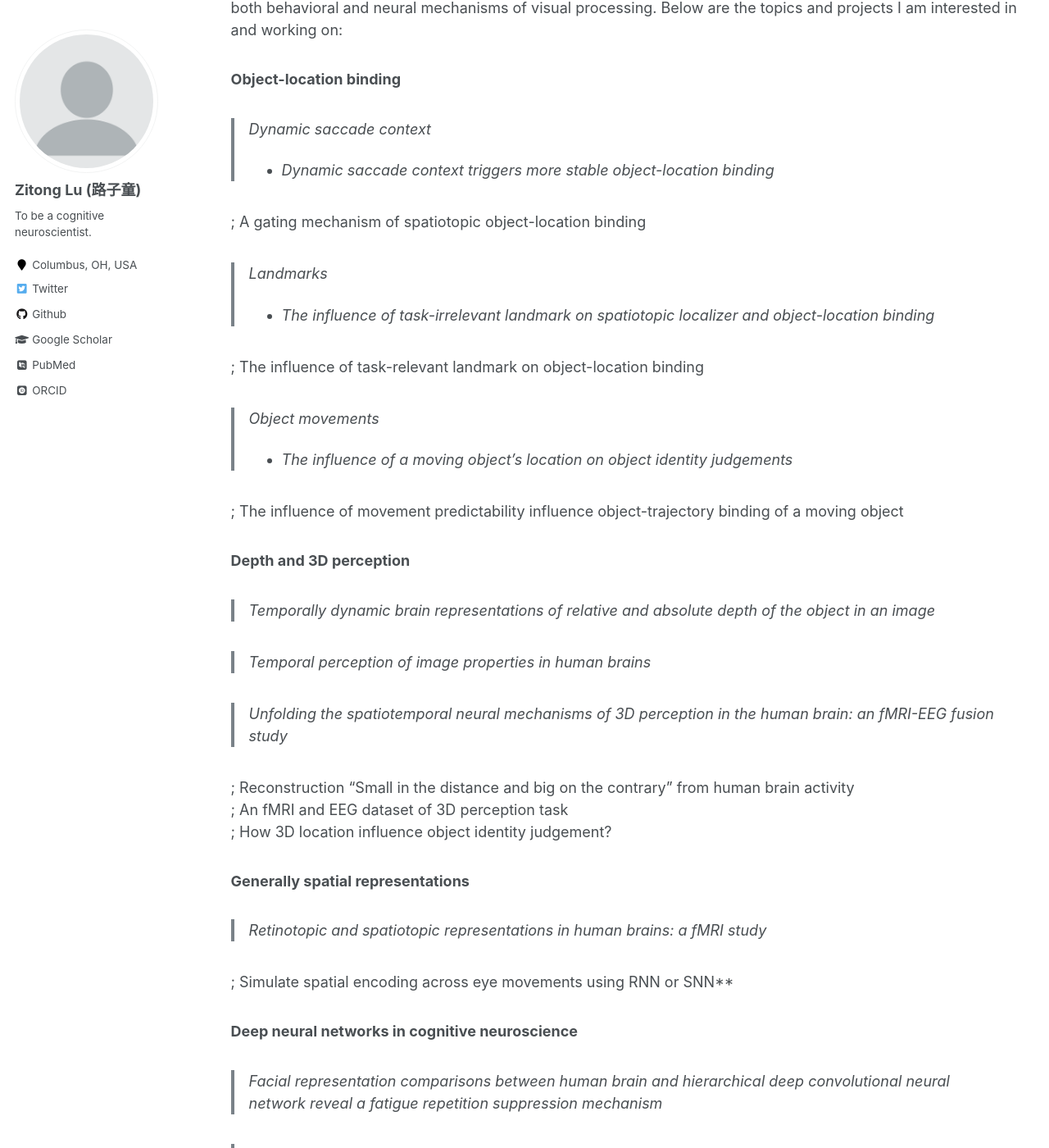
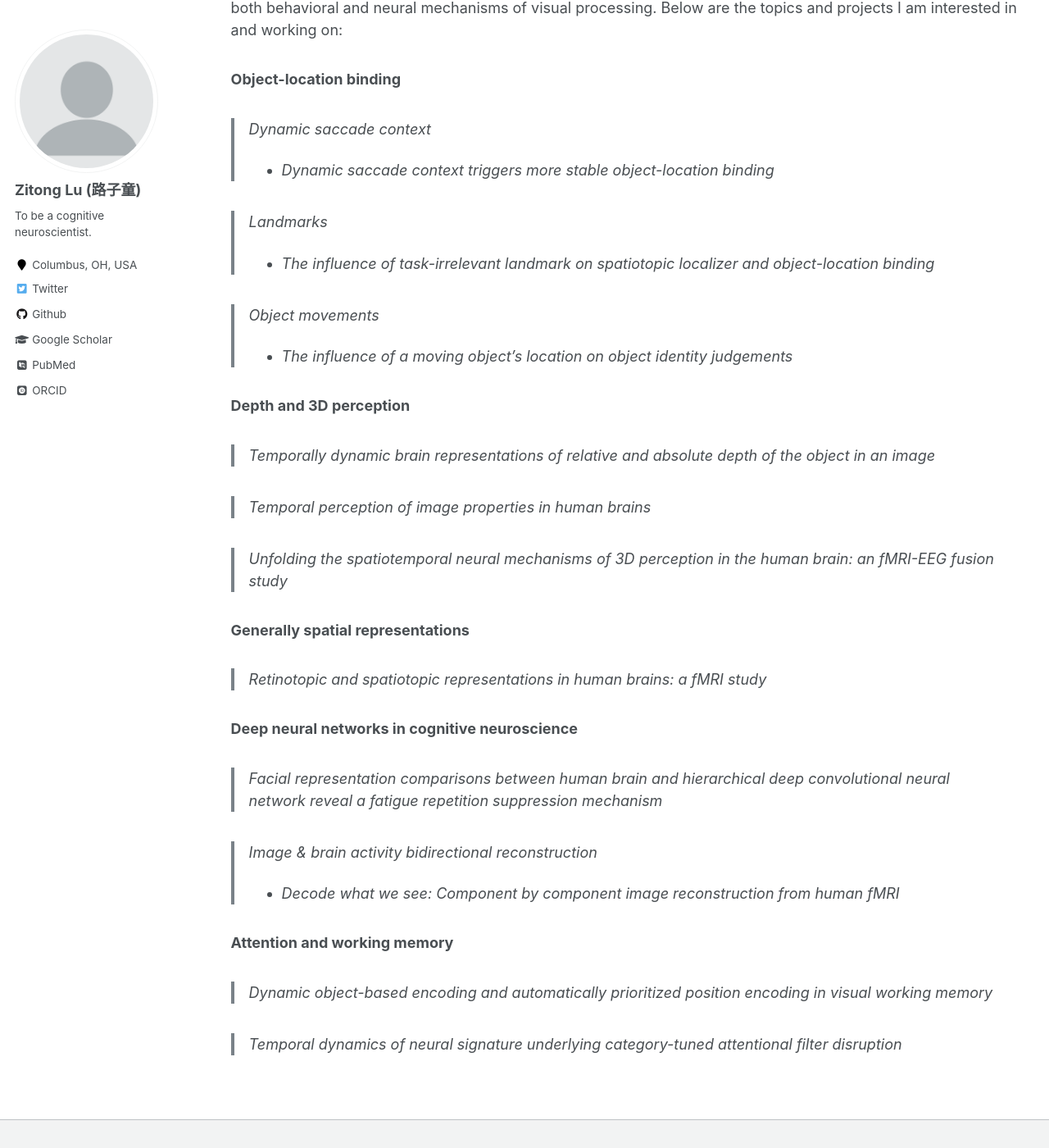
Before and after one commit to ZitongLu1996/zitonglu1996.github.io, a Jekyll site: the page built from _pages/research.md, in a window 1280 px wide and 1400 px high, scrolled down 303 px. Shown: the whole window at 82% size. Built offline with Jekyll 4.4.1, drawn with Linux system fonts in a browser that asks for light colours; some web fonts are replaced; some of the changed text lies outside the part shown.

Commit message:
2022 Dec 05th

```diff
--- a/_pages/research.md
+++ b/_pages/research.md
@@ -15,15 +15,24 @@ Below are the topics and projects I am interested in and working on:
 > Dynamic saccade context
 - Dynamic saccade context triggers more stable object-location binding
 
-; A gating mechanism of spatiotopic object-location binding
+<!--
+A gating mechanism of spatiotopic object-location binding
+-->
+
 > Landmarks
 - The influence of task-irrelevant landmark on spatiotopic localizer and object-location binding
 
-; The influence of task-relevant landmark on object-location binding
+<!--
+The influence of task-relevant landmark on object-location binding
+-->
+
 > Object movements
 - The influence of a moving object’s location on object identity judgements
 
-; The influence of movement predictability influence object-trajectory binding of a moving object
+<!--
+The influence of movement predictability influence object-trajectory binding of a moving object
+-->
+
 ### Depth and 3D perception
 > Temporally dynamic brain representations of relative and absolute depth of the object in an image
 
@@ -31,21 +40,30 @@ Below are the topics and projects I am interested in and working on:
 
 > Unfolding the spatiotemporal neural mechanisms of 3D perception in the human brain: an fMRI-EEG fusion study
 
-; Reconstruction “Small in the distance and big on the contrary” from human brain activity
-; An fMRI and EEG dataset of 3D perception task
-; How 3D location influence object identity judgement?
+<!--
+Reconstruction “Small in the distance and big on the contrary” from human brain activity
+An fMRI and EEG dataset of 3D perception task
+How 3D location influence object identity judgement?
+-->
+
 ### Generally spatial representations
 > Retinotopic and spatiotopic representations in human brains: a fMRI study
 
-; Simulate spatial encoding across eye movements using RNN or SNN**
+<!--
+Simulate spatial encoding across eye movements using RNN or SNN**
+-->
+
 ### Deep neural networks in cognitive neuroscience
 > Facial representation comparisons between human brain and hierarchical deep convolutional neural network reveal a fatigue repetition suppression mechanism
 
 > Image & brain activity bidirectional reconstruction
 - Decode what we see: Component by component image reconstruction from human fMRI
 
-; Prediction of brain activity from what you see using self-supervised learning
-; Face Wheels: construct customized continuous face spaces
+<!--
+Prediction of brain activity from what you see using self-supervised learning
+Face Wheels: construct customized continuous face spaces
+-->
+
 ### Attention and working memory
 > Dynamic object-based encoding and automatically prioritized position encoding in visual working memory
 
```
